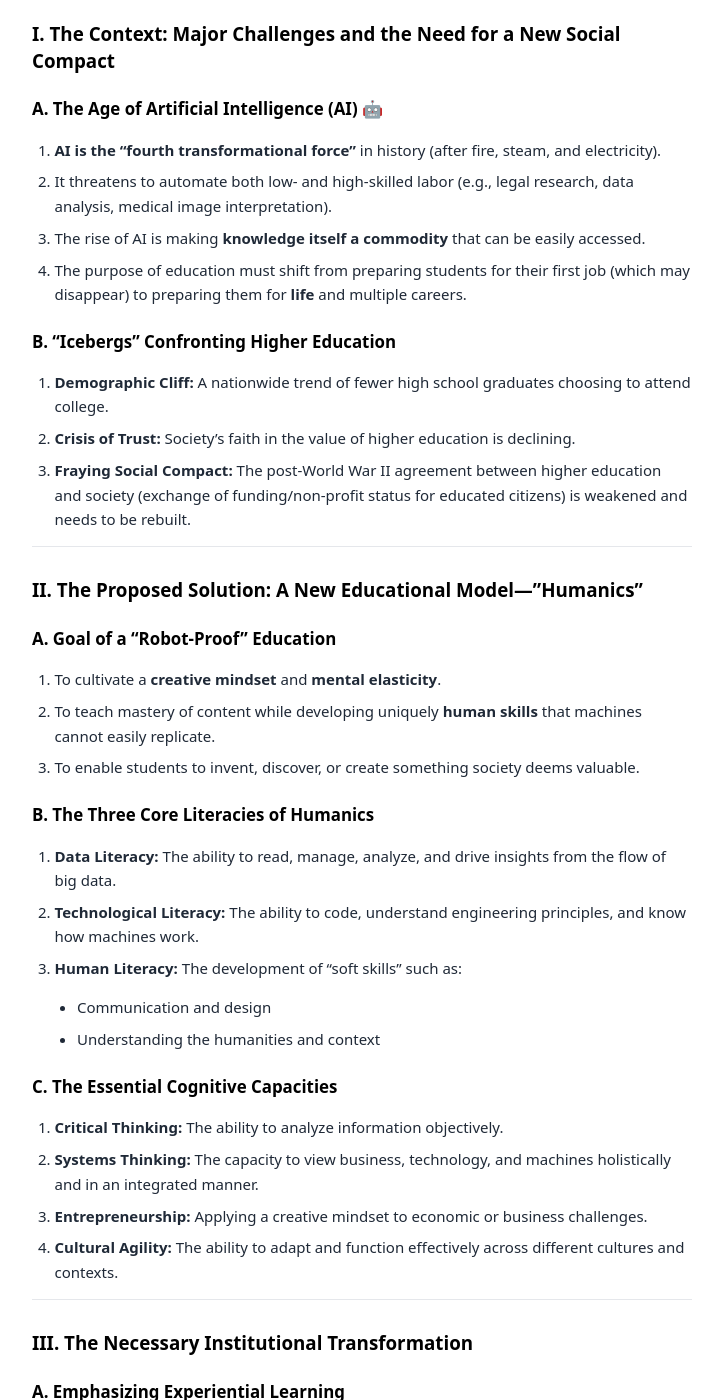
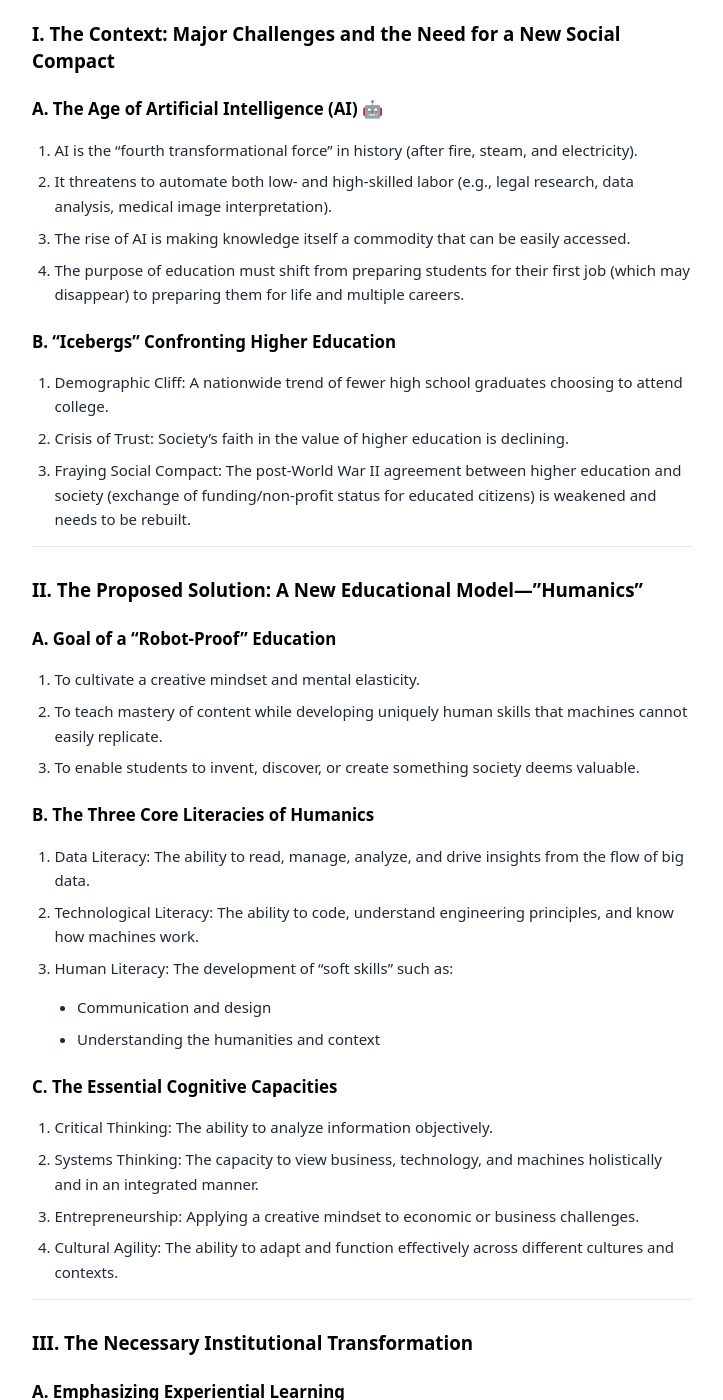
Before and after one commit to saldarji/darjix, a Jekyll site: the page built from _posts/2025-10-24-Outlining-The-News.md, in a window 1280 px wide and 1400 px high, scrolled down 487 px. Shown: the whole window, without its empty margins (278-1001 px from the left). Built offline with Jekyll 4.4.1, drawn with Linux system fonts in a browser that asks for light colours; some of the changed text lies outside the part shown.

```diff
--- a/_posts/2025-10-24-Outlining-The-News.md
+++ b/_posts/2025-10-24-Outlining-The-News.md
@@ -11,37 +11,37 @@ I asked Gemini to summarize an article I was looking at: [Joseph Aoun's Thoughts
 ## I. The Context: Major Challenges and the Need for a New Social Compact
 
 ### A. The Age of Artificial Intelligence (AI) 🤖
-1.  **AI is the "fourth transformational force"** in history (after fire, steam, and electricity).
+1.  AI is the "fourth transformational force" in history (after fire, steam, and electricity).
 2.  It threatens to automate both low- and high-skilled labor (e.g., legal research, data analysis, medical image interpretation).
-3.  The rise of AI is making **knowledge itself a commodity** that can be easily accessed.
-4.  The purpose of education must shift from preparing students for their first job (which may disappear) to preparing them for **life** and multiple careers.
+3.  The rise of AI is making knowledge itself a commodity that can be easily accessed.
+4.  The purpose of education must shift from preparing students for their first job (which may disappear) to preparing them for life and multiple careers.
 
 ### B. "Icebergs" Confronting Higher Education
-1.  **Demographic Cliff:** A nationwide trend of fewer high school graduates choosing to attend college.
-2.  **Crisis of Trust:** Society's faith in the value of higher education is declining.
-3.  **Fraying Social Compact:** The post-World War II agreement between higher education and society (exchange of funding/non-profit status for educated citizens) is weakened and needs to be rebuilt.
+1.  Demographic Cliff: A nationwide trend of fewer high school graduates choosing to attend college.
+2.  Crisis of Trust: Society's faith in the value of higher education is declining.
+3.  Fraying Social Compact: The post-World War II agreement between higher education and society (exchange of funding/non-profit status for educated citizens) is weakened and needs to be rebuilt.
 
 ---
 
 ## II. The Proposed Solution: A New Educational Model—"Humanics"
 
 ### A. Goal of a "Robot-Proof" Education
-1.  To cultivate a **creative mindset** and **mental elasticity**.
-2.  To teach mastery of content while developing uniquely **human skills** that machines cannot easily replicate.
+1.  To cultivate a creative mindset and mental elasticity.
+2.  To teach mastery of content while developing uniquely human skills that machines cannot easily replicate.
 3.  To enable students to invent, discover, or create something society deems valuable.
 
 ### B. The Three Core Literacies of Humanics
-1.  **Data Literacy:** The ability to read, manage, analyze, and drive insights from the flow of big data.
-2.  **Technological Literacy:** The ability to code, understand engineering principles, and know how machines work.
-3.  **Human Literacy:** The development of "soft skills" such as:
+1.  Data Literacy: The ability to read, manage, analyze, and drive insights from the flow of big data.
+2.  Technological Literacy: The ability to code, understand engineering principles, and know how machines work.
+3.  Human Literacy: The development of "soft skills" such as:
     * Communication and design
     * Understanding the humanities and context
 
 ### C. The Essential Cognitive Capacities
-1.  **Critical Thinking:** The ability to analyze information objectively.
-2.  **Systems Thinking:** The capacity to view business, technology, and machines holistically and in an integrated manner.
-3.  **Entrepreneurship:** Applying a creative mindset to economic or business challenges.
-4.  **Cultural Agility:** The ability to adapt and function effectively across different cultures and contexts.
+1.  Critical Thinking: The ability to analyze information objectively.
+2.  Systems Thinking: The capacity to view business, technology, and machines holistically and in an integrated manner.
+3.  Entrepreneurship: Applying a creative mindset to economic or business challenges.
+4.  Cultural Agility: The ability to adapt and function effectively across different cultures and contexts.
 
 ---
 
@@ -49,13 +49,13 @@ I asked Gemini to summarize an article I was looking at: [Joseph Aoun's Thoughts
 
 ### A. Emphasizing Experiential Learning
 1.  Co-operative education (co-op) and hands-on experience are more important than ever to hone human skills.
-2.  **Learning in context** (outside the classroom) is essential for integrating knowledge with real-world challenges.
+2.  Learning in context (outside the classroom) is essential for integrating knowledge with real-world challenges.
 
 ### B. Shifting to Lifelong Learning 💡
-1.  Universities must broaden their reach beyond undergraduate and graduate students to become engines for **continuous learning** throughout a person's life.
-2.  Educational offerings must be **customized and personalized** to meet the evolving needs of adult learners and employers.
+1.  Universities must broaden their reach beyond undergraduate and graduate students to become engines for continuous learning throughout a person's life.
+2.  Educational offerings must be customized and personalized to meet the evolving needs of adult learners and employers.
 3.  The focus shifts from a single degree to providing continuous access to education over an entire lifetime.
 
 ### C. The Global University Model
-1.  Developing a **global network of campuses** provides a broader perspective and student mobility.
+1.  Developing a global network of campuses provides a broader perspective and student mobility.
 2.  This system allows a university to weather challenges and take advantage of opportunities in different markets.
```
